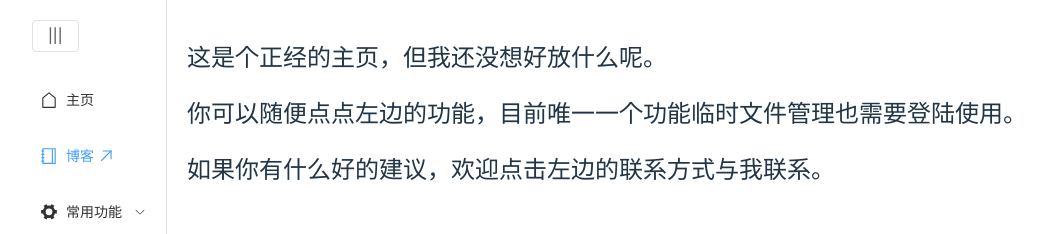
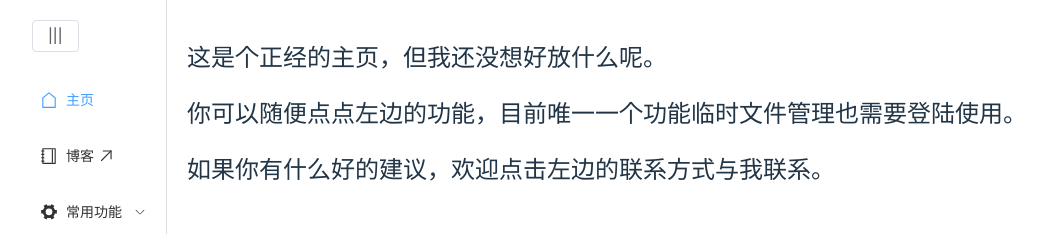
Before and after one commit to li1553770945/personal-page-fe, a Vue app: page /home in a window 1280 px wide. Shown: the top 234 px of the page, without its empty margins (108-1151 px from the left). Built offline with nearby package versions, Linux system fonts and the light colour scheme; no server answers.

Commit message:
修复导航栏主页图标缩起仍然显示的BUG

```diff
--- a/src/components/menu.vue
+++ b/src/components/menu.vue
@@ -3,7 +3,7 @@
     <!-- 侧边栏 -->
     <el-aside :width="menuWidth">
       <!-- 侧边栏菜单区域 -->
-      <el-menu default-active="1" id="menu" :collapse="isCollapse" @open="handleOpen" @close="handleClose">
+      <el-menu default-active="home" id="menu" :collapse="isCollapse" @open="handleOpen" @close="handleClose">
         <el-radio-group id="collapse-menu-button" v-model="isCollapse">
           <el-radio-button :label="!isCollapse">|||</el-radio-button>
         </el-radio-group>
@@ -11,7 +11,8 @@
             <el-icon>
               <House />
             </el-icon>
-            主页
+            <template #title>主页
+            </template>
           </el-menu-item></router-link>
         <el-menu-item index="1" @click="openBlogWindow">
           <el-icon>
```
